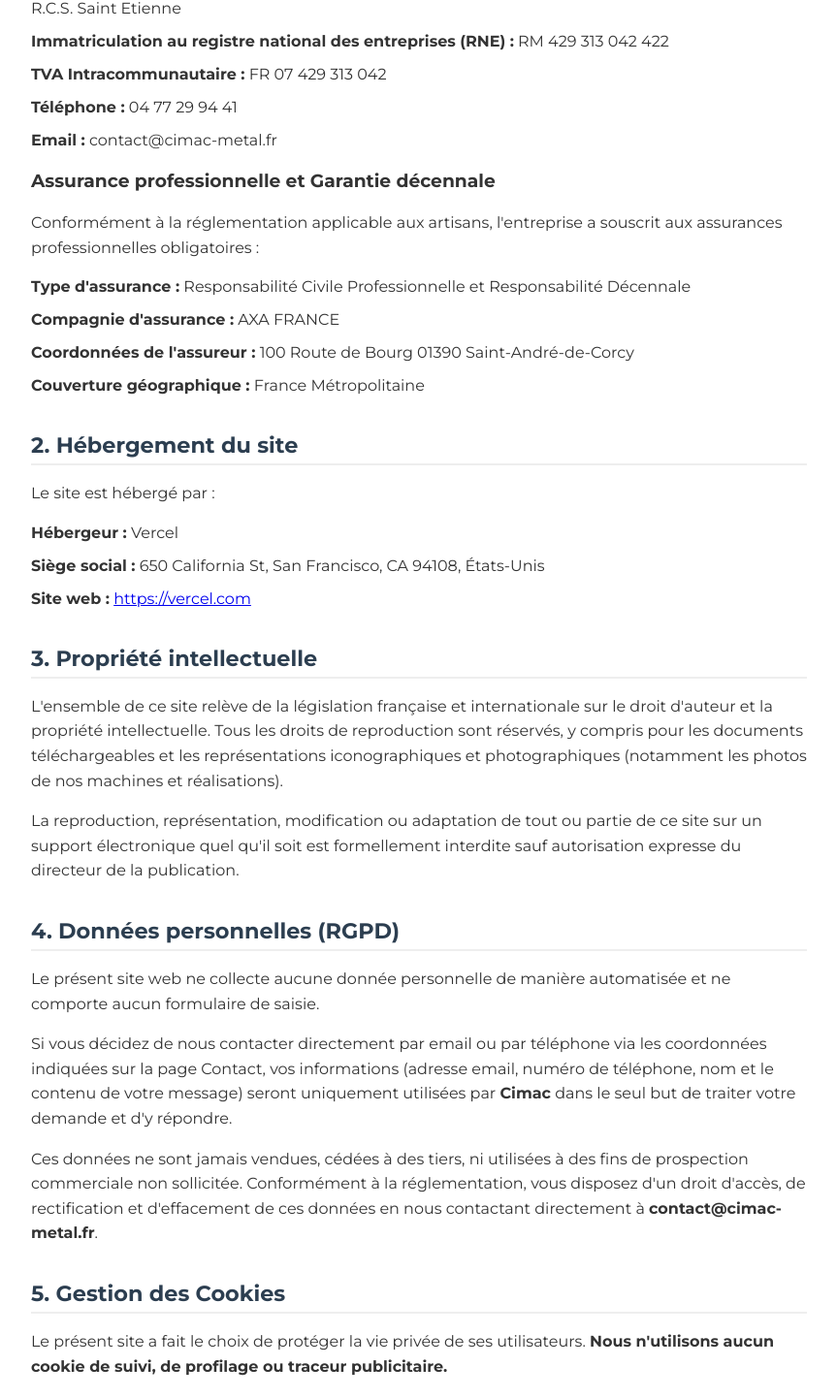
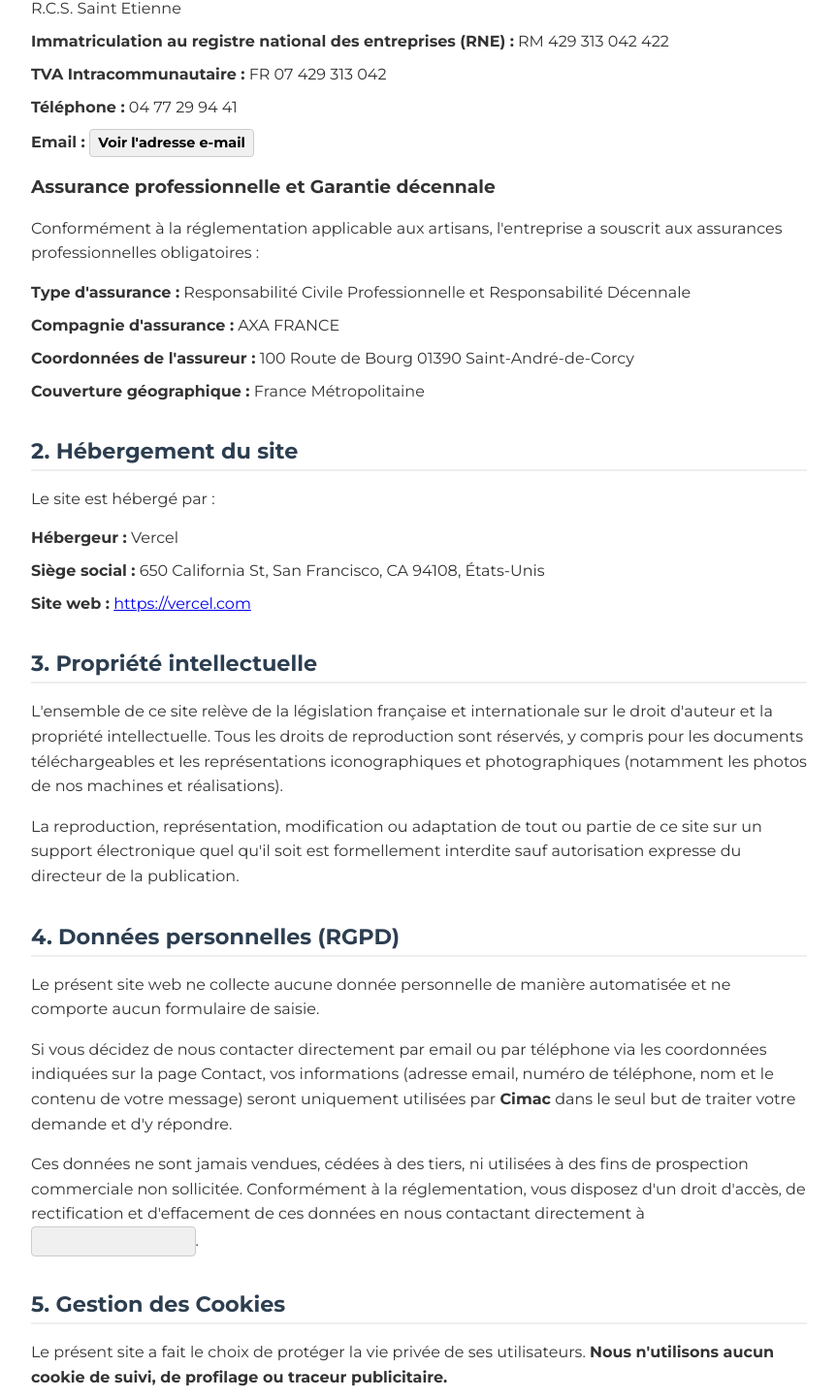
Before and after one commit to matthieudes/cimac-metal.fr, a Vue app in the folder cimac-metal/: page /MentionsLegales in a window 1280 px wide. Shown: the part 580-2022 px from the top of the page at 97% size, without its empty margins (208-1071 px from the left). Built offline with nearby package versions, Linux system fonts and the light colour scheme; a web font is replaced by a local one.

Commit message:
cryptage de l'adresse mail sur la page de contact et dans les mentions légales

```diff
--- a/cimac-metal/src/pages/Contact.vue
+++ b/cimac-metal/src/pages/Contact.vue
@@ -30,6 +30,16 @@ onMounted(() => {
   });
   document.head.appendChild(script);
 });
+
+const emailCrypte = "Y29udGFjdEBjaW1hYy1tZXRhbC5mcg";
+
+// Permet de décrypter l'email lors du clic
+const envoyerEmail = () => {
+  // atob() décrypte le Base64 au moment du clic
+  const emailEnClair = atob(emailCrypte);
+  // Ouvre la messagerie
+  window.location.href = `mailto:${emailEnClair}`;
+};
 </script>
 
 <template>
@@ -87,7 +97,12 @@ onMounted(() => {
 
             <div class="card-item">
               <svg class="icon" viewBox="0 0 24 24" fill="none" stroke="currentColor" stroke-width="2" stroke-linecap="round" stroke-linejoin="round"><path d="M4 4h16c1.1 0 2 .9 2 2v12c0 1.1-.9 2-2 2H4c-1.1 0-2-.9-2-2V6c0-1.1.9-2 2-2z"></path><polyline points="22,6 12,13 2,6"></polyline></svg>
-              <a href="mailto:contact@cimac-metal.fr" class="hover-link">contact@cimac-metal.fr</a>
+              <span
+                @click="envoyerEmail"
+                class="hover-link"
+              >
+                Cliquez ici pour nous envoyer un e-mail
+              </span>
             </div>
           </div>
 
@@ -203,6 +218,13 @@ onMounted(() => {
   flex-shrink: 0;
 }
 
+.card-item span {
+  color: #555;
+  text-decoration: none;
+  transition: color 0.3s ease;
+  cursor: pointer;
+}
+
 .hover-link {
   color: #555;
   text-decoration: none;
--- a/cimac-metal/src/pages/MentionsLegales.vue
+++ b/cimac-metal/src/pages/MentionsLegales.vue
@@ -1,3 +1,16 @@
+<script setup>
+import { ref } from 'vue';
+
+const estRevele = ref(false);
+const emailCache = "Y29udGFjdEBjaW1hYy1tZXRhbC5mcg";
+const emailDecrypte = ref('');
+
+const revelerEmailRgpd = () => {
+  emailDecrypte.value = atob(emailCache);
+  estRevele.value = true;
+}
+</script>
+
 <template>
   <div class="legal-page">
     <div class="legal-container">
@@ -16,7 +29,11 @@
           <li><strong>Immatriculation au registre national des entreprises (RNE) :</strong> RM 429 313 042 422</li>
           <li><strong>TVA Intracommunautaire :</strong> FR 07 429 313 042</li>
           <li><strong>Téléphone :</strong> 04 77 29 94 41</li>
-          <li><strong>Email :</strong> contact@cimac-metal.fr</li>
+          <li>
+            <strong>Email : </strong>
+            <span v-if="!estRevele" class="email-cache-li" @click="revelerEmailRgpd" style="font-weight: bold;"> Voir l'adresse e-mail</span>
+            <span v-else class="email-li"> {{ emailDecrypte }} </span>
+          </li>
         </ul>
 
         <h3>Assurance professionnelle et Garantie décennale</h3>
@@ -58,7 +75,15 @@
           Si vous décidez de nous contacter directement par email ou par téléphone via les coordonnées indiquées sur la page Contact, vos informations (adresse email, numéro de téléphone, nom et le contenu de votre message) seront uniquement utilisées par <strong>Cimac</strong> dans le seul but de traiter votre demande et d'y répondre.
         </p>
         <p>
-          Ces données ne sont jamais vendues, cédées à des tiers, ni utilisées à des fins de prospection commerciale non sollicitée. Conformément à la réglementation, vous disposez d'un droit d'accès, de rectification et d'effacement de ces données en nous contactant directement à <strong>contact@cimac-metal.fr</strong>.
+          Ces données ne sont jamais vendues, cédées à des tiers, ni utilisées à des fins de prospection commerciale non sollicitée. Conformément à la réglementation, vous disposez d'un droit d'accès, de rectification et d'effacement de ces données en nous contactant directement à
+          <strong v-if="!estRevele">
+            <span class="email-cache" @click="revelerEmailRgpd">Voir l'adresse e-mail</span>
+          </strong>
+
+          <!-- Vrai lien affiché après le clic -->
+          <strong v-else>
+            <a :href="'mailto:' + emailDecrypte" class="email-link">{{ emailDecrypte }}</a>
+          </strong>.
         </p>
       </section>
 
@@ -76,13 +101,8 @@
   </div>
 </template>
 
-<script setup>
-// Pas besoin de logique complexe ici, c'est une page statique
-</script>
-
 <style scoped>
 .legal-page {
-  /* On met un fond léger pour détacher le texte */
   background-color: #f9fafb;
   min-height: 100vh;
   padding: 60px 20px;
@@ -113,7 +133,7 @@ h1 {
 
 h2 {
   font-size: 1.4rem;
-  color: #2c3e50; /* Vous pouvez mettre la couleur de votre marque ici */
+  color: #2c3e50;
   margin-top: 35px;
   margin-bottom: 15px;
   border-bottom: 2px solid #eee;
@@ -135,7 +155,62 @@ li {
   line-height: 1.5;
 }
 
-/* Responsif pour les téléphones */
+.email-cache-li {
+  display: inline-block;
+  background-color: #f0f0f0;
+  color: black;
+  padding: 3px 8px;
+  border-radius: 4px;
+  border: 1px solid #ccc;
+  cursor: pointer;
+  font-size: 0.9em;
+}
+
+.email-cache {
+  display: inline-block;
+  position: relative;
+  background-color: #f0f0f0;
+  color: #f0f0f0;
+  padding: 3px 8px;
+  border-radius: 4px;
+  border: 1px solid #ccc;
+  cursor: pointer;
+  font-size: 0.9em;
+  font-weight: bold;
+  transition: background-color 0.3s ease;
+}
+
+.email-cache:hover {
+  background-color: #e0e0e0;
+}
+
+.email-link {
+  color: #0056b3;
+  text-decoration: none;
+  border-bottom: 2px solid transparent;
+  position: relative;
+  display: inline-block;
+  transition: color 0.3s ease;
+}
+
+.email-link::after {
+  content: '';
+  position: absolute;
+  width: 0;
+  height: 2px;
+  bottom: -2px;
+  left: 0;
+  background-color: #0056b3;
+  transition: width 0.5s ease;
+}
+.email-link:hover {
+  color: #0056b3;
+}
+
+.email-link:hover::after {
+  width: 100%;
+}
+
 @media (max-width: 600px) {
   .legal-container {
     padding: 20px;
```
